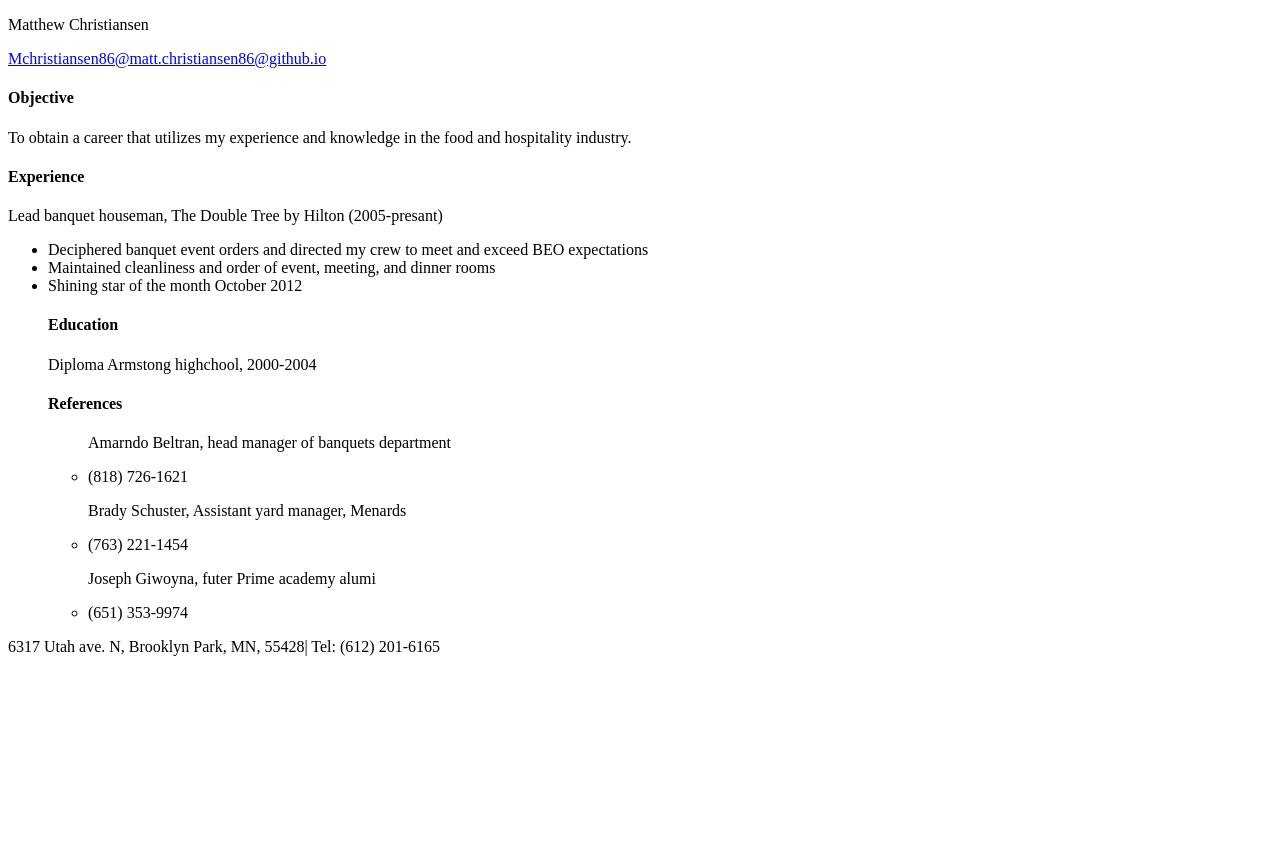
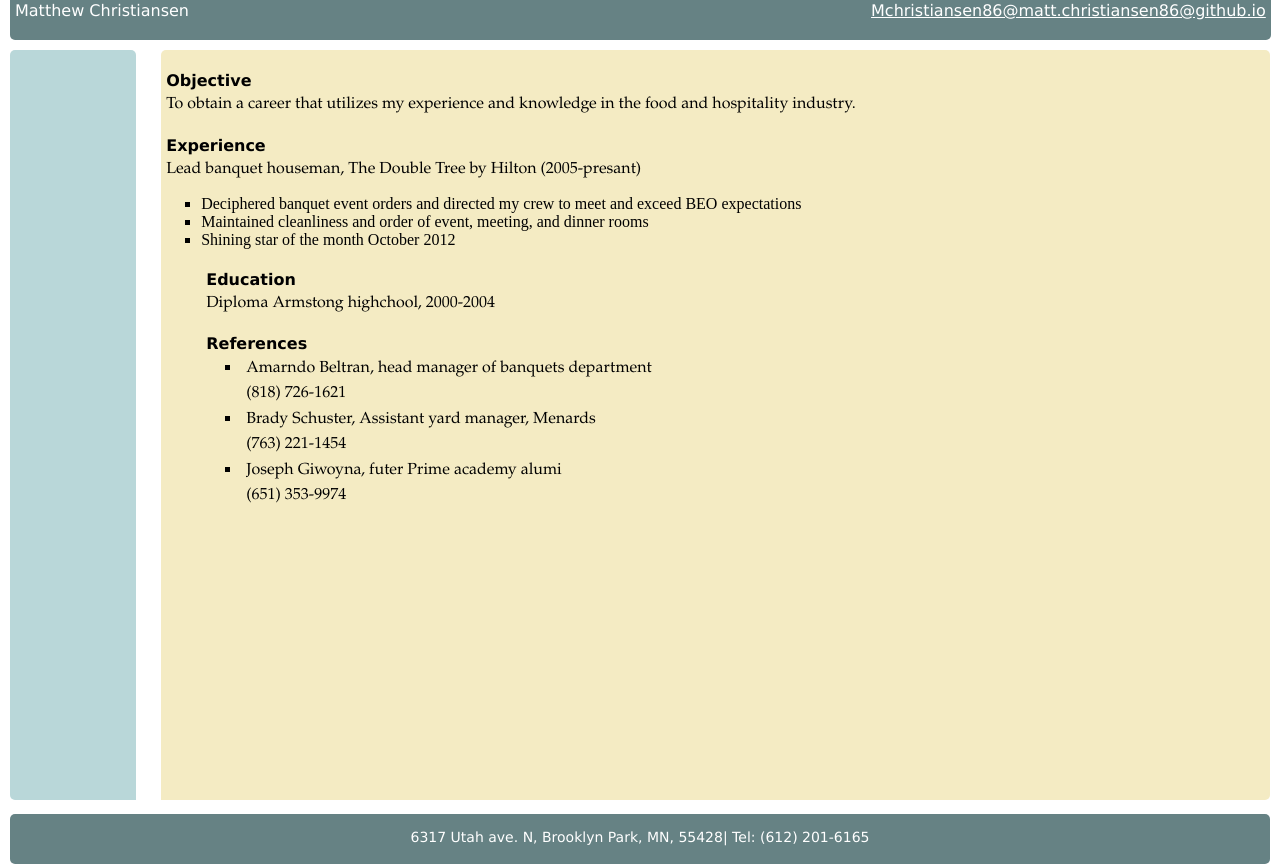
Before and after one commit to Mchristiansen86/mattchristiansen.github.io, a plain HTML site: page index.html in a window 1280 px wide. Before the commit the page ends 800 px from the top, so only its background shows below. Drawn offline with Linux system fonts and the light colour scheme.

Commit message:
connected stylesheet to index.html and played around with styling

```diff
--- a/index.html
+++ b/index.html
@@ -1,15 +1,22 @@
 <!doctype html>
 <html>
+
 <head>
-<link type="text/css" rel="stylesheet" href="stylesheet.css"/>
-<title></title>
+    <link type="text/css" rel="stylesheet" href="stylesheet.css" />
+    <title>Matt Christiansen</title>
 </head>
+
 <body>
-<div id="header">
+    <div class="group" id="header">
+      <div class="group">
         <p id="name">Matthew Christiansen</p>
-<a href="mailto:Mchristiansen86@mattchristiansen.github.io"><p id="email">Mchristiansen86@matt.christiansen86@github.io</p></a>
+        <a id="email"href="mailto:Mchristiansen86@mattchristiansen.github.io">
+            <p>Mchristiansen86@matt.christiansen86@github.io</p>
+        </a>
       </div>
-<div class="left"</div>
+    </div>
+    <div class="group">
+        <div class="left"></div>
         <div class="right">
             <h4>Objective</h4>
             <p>To obtain a career that utilizes my experience and knowledge in the food and hospitality industry.</p>
@@ -23,15 +30,24 @@
                 <p>Diploma Armstong highchool, 2000-2004</p>
                 <h4>References</h4>
                 <ul>
+
+                    <li>
                         <p>Amarndo Beltran, head manager of banquets department</p>
-  <li>(818) 726-1621</li>
+                        <p>(818) 726-1621</p>
+                    </li>
+                    <li>
                         <p>Brady Schuster, Assistant yard manager, Menards</p>
-  <li>(763) 221-1454</li>
+                        <p>(763) 221-1454</p>
+                    </li>
+                    <li>
                         <p>Joseph Giwoyna, futer Prime academy alumi</p>
-    <li>(651) 353-9974</li>
+                        <p>(651) 353-9974</p>
+                    </li>
                 </ul>
+        </div>
     </div>
     <div id="footer">
         <p>6317 Utah ave. N, Brooklyn Park, MN, 55428| Tel: (612) 201-6165</p>
     </div>
+
 </html>
--- /dev/null
+++ b/stylesheet.css
@@ -0,0 +1,105 @@
+html, body {
+	height: 100%;
+	margin: 0;
+}
+body {
+	padding: 0 10px;
+	position: relative;
+}
+.group {
+	overflow: hidden;
+	clear: both;
+	height: 100%;
+
+}
+div {
+	border-radius: 5px;
+}
+
+#header {
+	z-index: 1;
+	position: fixed;
+	width: 98.5%;
+	margin-top: -20px;
+	height: 60px;
+	background-color: #668284;
+	margin-bottom: 10px;
+}
+
+#name {
+	float:left;
+	margin-left: 5px;
+	padding-top: 5px;
+	font-size: 16px;
+	font-family: Verdana, sans-serif;
+	color: #ffffff;
+}
+
+#email{
+	float:right;
+	margin-right: 5px;
+	padding-top: 5px;
+	font-size: 16px;
+	font-family: Verdana, sans-serif;
+	color: #ffffff;
+}
+
+h4 {
+	margin-left: 5px;
+	margin-bottom: 15px;
+	font-family: Verdana, sans-serif;
+}
+
+.right p {
+	margin-left: 5px;
+	margin-right: 5px;
+	margin-top: -10px;
+	font-family: Garamond, serif;
+	color: #000000;
+}
+
+li {
+	list-style-type: square;
+}
+
+a:hover {
+	font-weight: bold;
+}
+
+.left {
+	position: relative;
+	float: left;
+	margin-top: 50px;
+	width: 10%;
+	height: 100%;
+	/*height: 400px;*/
+	background-color: #B9D7D9;
+	margin-bottom: 10px;
+}
+
+.right {
+	position: relative;
+	float: right;
+	margin-top: 50px;
+	width: 88%;
+	height: 100%;
+	/*height: 400px;*/
+	background-color: #F4EBC3;
+	margin-bottom: 10px;
+}
+
+#footer {
+	position: relative;
+	height: 50px;
+	background-color: #668284;
+	clear: both;
+	font-family: Verdana, sans-serif;
+	font-size: 14px;
+	text-align: center;
+	color: #ffffff;
+}
+
+#footer p {
+	position: relative;
+	padding-top: 15px;
+}
```
Lines whose indentation alone changed are shown as unchanged.
